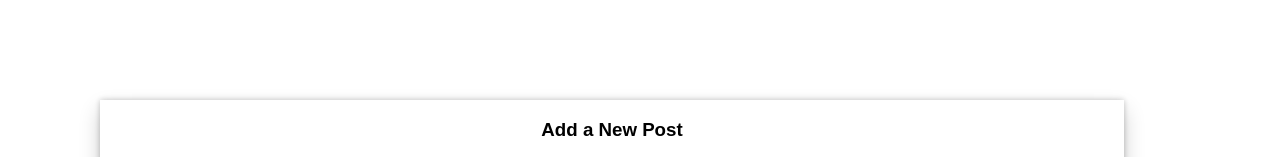
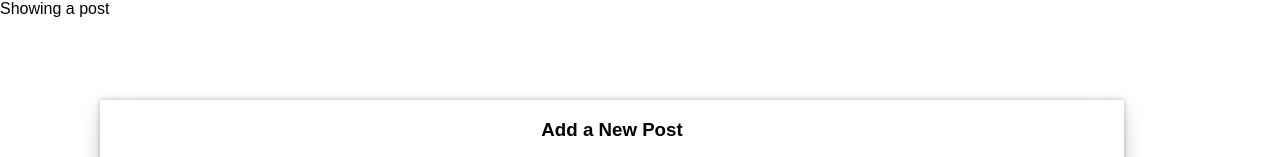
Before and after one commit to kabitachatterjee/readable, a React (Create React App) app: page /posts/new in a window 1280 px wide. Shown: the top 157 px of the page. Built offline with nearby package versions, Linux system fonts and the light colour scheme.

Commit message:
created the post show component for a particular post

```diff
--- a/src/App.js
+++ b/src/App.js
@@ -2,6 +2,7 @@ import React, { Component } from 'react';
 import ListCategories from './components/ListCategories';
 import ListPosts from './components/ListPosts';
 import AddPostForm from './components/AddPostForm';
+import PostShow from './components/PostShow';
 import './App.css';
 import { Route } from 'react-router-dom';
 
@@ -12,6 +13,7 @@ class App extends Component {
       <Route exact path="/" component={ListCategories} />
       <Route exact path="/:categories" component={ListPosts} />
       <Route exact path="/posts/new" component={AddPostForm} />
+      <Route exact path="/:category/:postId" component={PostShow} />
 
       </div>
 
--- a/src/components/AddPostForm.js
+++ b/src/components/AddPostForm.js
@@ -28,15 +28,14 @@ redirect = () => this.setState({ changed: true });
     e.preventDefault();
     const { post, addPost } = this.props;
     const values = serializeForm(e.target,{ hash:true });
-    //console.log(values);
-    //addPost(values);
+
     this.setState({
                   author: values.author,
                   body: values.body,
                   title: values.title,
-                  category: values.category,
-                  changed: true
+                  category: values.category
                 });
+
 
     const newPost = {
         id: v4(),
@@ -46,6 +45,7 @@ redirect = () => this.setState({ changed: true });
         title: this.state.title,
         category: this.state.category
       };
+
       console.log(newPost);
       console.log(this.state);
       addPost(newPost);
--- /dev/null
+++ b/src/components/PostShow.js
@@ -0,0 +1,15 @@
+import React, { Component } from 'react';
+
+class PostShow extends Component {
+
+  render() {
+    return(
+      <div>
+      Showing a post
+      </div>
+    )
+  }
+
+}
+
+export default PostShow;
```
